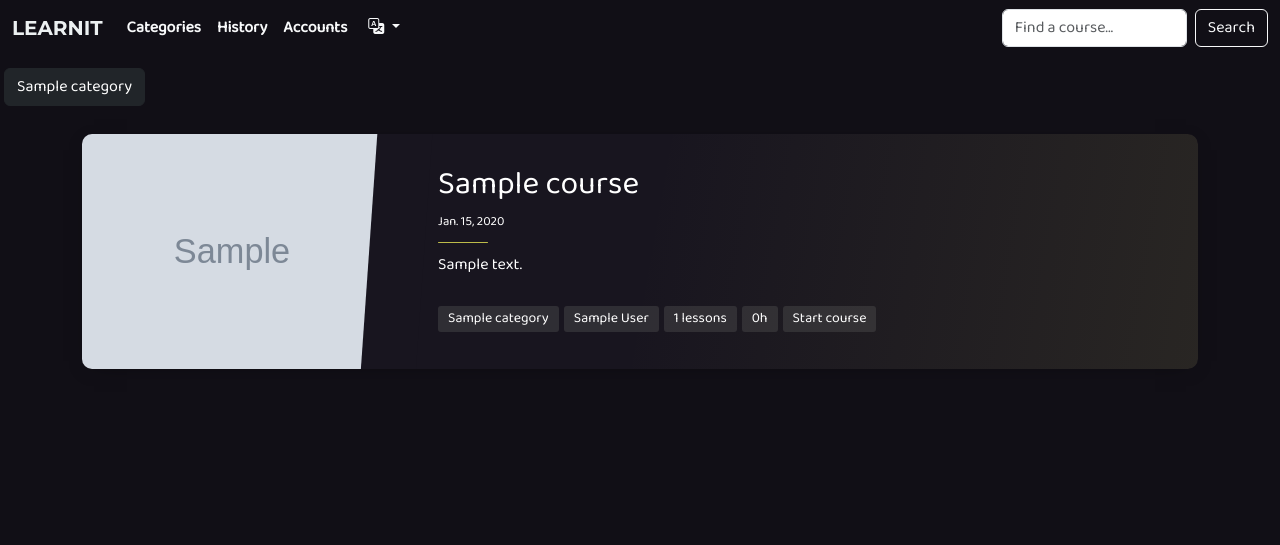
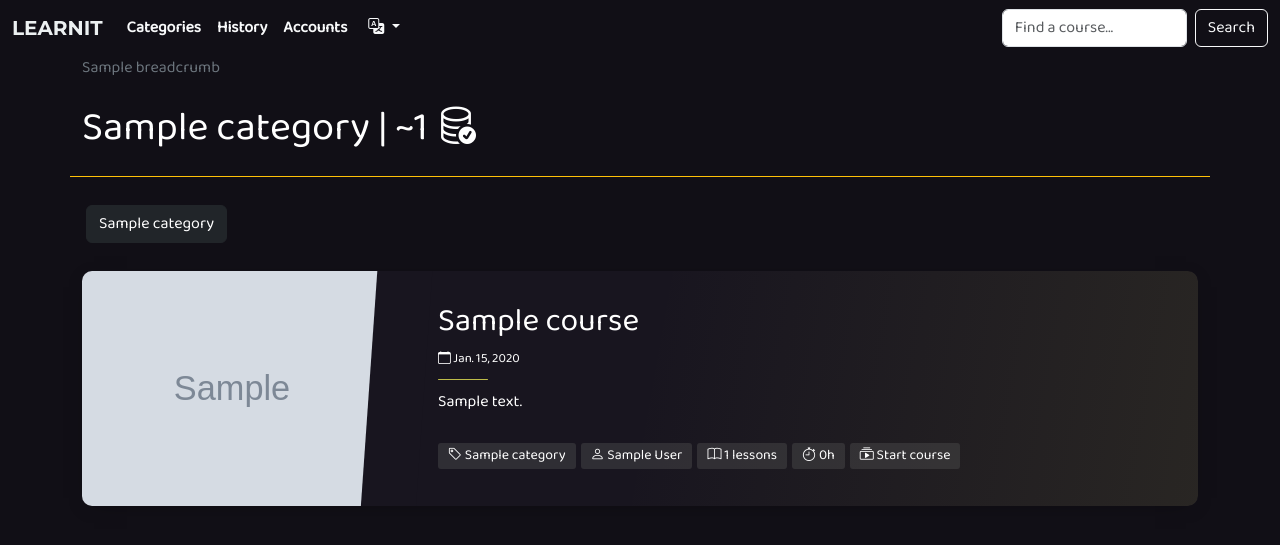
Before and after one commit to ELVIN4/learnit, a Django app: template learnit/courses/templates/courses/category.html in a window 1280 px wide. Shown: the top 545 px of the page. Run offline with Django 5.2, Linux system fonts and the light colour scheme; tables that the repository leaves empty hold one stand-in row (values such as "Sample post"); the template is opened without the code that fills it: values that come from a table or form of the project are taken from there, most other values are stand-ins (such as "Sample title", 1, 10 or a date in 2020); grey boxes marked "Sample" are stand-in pictures; some libraries are stand-ins or nearby versions.

Commit message:
Add breadcrumbs and remade category page

```diff
--- a/learnit/courses/templates/courses/base.html
+++ b/learnit/courses/templates/courses/base.html
@@ -19,6 +19,26 @@
 <header>
     {% include 'courses/header.html' %}
 </header>
+
+{% if breadcrumbs %}
+
+<nav aria-label="breadcrumb">
+    <div class="container">
+        <ol class="breadcrumb">
+        {% for breadcrumb in breadcrumbs %}
+            <li class="breadcrumb-item text-light active" aria-current="page">
+            {% if breadcrumb.url %}
+                <a href="{{ breadcrumb.url }}" class="{% if forloop.last %} text-secondary {% else %} text-warning {% endif %}">{{ breadcrumb.name }}</a>
+            {% else %}
+                {{ breadcrumb.name }}
+            {% endif %}
+            </li>
+        {% endfor %}
+        </ol>
+    </div>
+  </nav>
+
+{% endif %}
 
 {% block 'content' %}
     <!-- Content -->
@@ -64,7 +84,7 @@
 
     <!-- Bootstrap JS -->
     <script src="https://cdn.jsdelivr.net/npm/bootstrap@5.3.0-alpha3/dist/js/bootstrap.bundle.min.js"></script>
-
+    <script src="{% static 'js/script.js' %}"></script>
     <!-- Script for toggling dark theme -->
 
 </body>
--- a/learnit/courses/templates/courses/card.html
+++ b/learnit/courses/templates/courses/card.html
@@ -11,22 +11,24 @@
                 <h1 class="postcard__title blue"><a href="{% url 'course' course.slug %}">{{ course.name }}</a></h1>
                 <div class="postcard__subtitle small">
                     <time datetime="2020-05-25 12:00:00">
-                        <i class="fas fa-calendar-alt mr-2"></i>{{ course.modified_date }}
+                        <i class="bi bi-calendar"> </i>{{ course.modified_date }}
                     </time>
                 </div>
                 <div class="postcard__bar"></div>
                 <div class="postcard__preview-txt">{{ course.description|truncatewords:25 }}</div>
                 <ul class="postcard__tagbox">
-                    <li class="tag__item"><i class="fas fa-tag mr-2"></i>{{ course.category.name }}</li>
+                    <a href="{% url 'category' course.category.slug %}">
+                        <li class="tag__item"><i class="bi bi-tag"> </i>{{ course.category.name }}</li>
+                    </a>
                     {% if not author_page %}
-                    <li class="tag__item"><i class="fas fa-tag mr-2"></i>
-                        <a href="{% url 'author' course.author_id %}">{{ course.author }}</a>
+                    <li class="tag__item">
+                        <i class="bi bi-person"> </i><a href="{% url 'author' course.author_id %}">{{ course.author }}</a>
                     </li>
                     {% endif %}
-                    <li class="tag__item"><i class="fas fa-tag mr-2"></i>{{ course.lessons_count }} {% trans "lessons" %}</li>
-                    <li class="tag__item"><i class="fas fa-clock mr-2"></i>{{ course.total_duration|seconds_to_hours }}h</li>
+                    <li class="tag__item"><i class="bi bi-book"> </i>{{ course.lessons_count }} {% trans "lessons" %}</li>
+                    <li class="tag__item"><i class="bi bi-stopwatch"> </i>{{ course.total_duration|seconds_to_hours }}h</li>
                     <li class="tag__item play blue">
-                        <a href="{% url 'course' course.slug %}"><i class="fas fa-play mr-2"></i>{% trans "Start course" %}</a>
+                        <a href="{% url 'course' course.slug %}"><i class="bi bi-collection-play"> </i>{% trans "Start course" %}</a>
                     </li>
                 </ul>
             </div>
--- a/learnit/courses/templates/courses/category.html
+++ b/learnit/courses/templates/courses/category.html
@@ -1,12 +1,15 @@
 {% extends 'courses/base.html' %}
 
 {% block 'content' %}
+<div class="container border-bottom border-warning my-4">
+    <h1 class="mb-4">{{ category.name }} | ~{{ courses|length }} <i class="bi bi-database-check"></i></h1>
+</div>
 
-<h1>{{ category.name }}</h1>
-{% for child_category in child_categories %}
-    {% include 'courses/category_card.html' with category=child_category %}
-{% endfor %}
-
+<div class="container">
+    {% for child_category in child_categories %}
+        {% include 'courses/category_card.html' with category=child_category %}
+    {% endfor %}
+</div>
 {% for course in courses %}
     {% include 'courses/card.html' with course=course %}
 {% endfor %}
--- a/learnit/courses/templates/courses/course.html
+++ b/learnit/courses/templates/courses/course.html
@@ -16,7 +16,7 @@
                 <div class="accordion-body">
                     {{ course.description|linebreaks }}
                     <p class="mt-2">
-                        <button type="button" class="btn btn-dark m-1"><i class="bi bi-book-fill"> </i>{{ course.lessons_count }}</button>
+                        <button type="button" class="btn btn-dark m-1"><i class="bi bi-book"> </i>{{ course.lessons_count }}</button>
                         <button type="button" class="btn btn-dark m-1"><i class="bi bi-binoculars"> </i>{{ course.total_views|intcomma }}</button>
                         <button type="button" class="btn btn-dark m-1"><i class="bi bi-stopwatch"> </i>{{ course.total_duration|seconds_to_hours }}h</button>
                         <button type="button" class="btn btn-dark m-1"><i class="bi bi-calendar"> </i> {{ course.modified_date }}</button>
--- a/learnit/static/css/style.css
+++ b/learnit/static/css/style.css
@@ -74,3 +74,7 @@ body {
     background-color: #495057; /* Цвет фона при наведении */
     color: #ffffff; /* Цвет текста при наведении */
 }
+
+.breadcrumb {
+    --bs-breadcrumb-divider-color: #ffffff4d,
+}
```
Also changed, not shown: learnit/courses/mixins/breadcrumbs_mixin.py (added, +22 -0 lines), learnit/courses/views.py (+77 -23 lines), learnit/courses/mixins/__init__.py (added), learnit/static/js/script.js (added).
